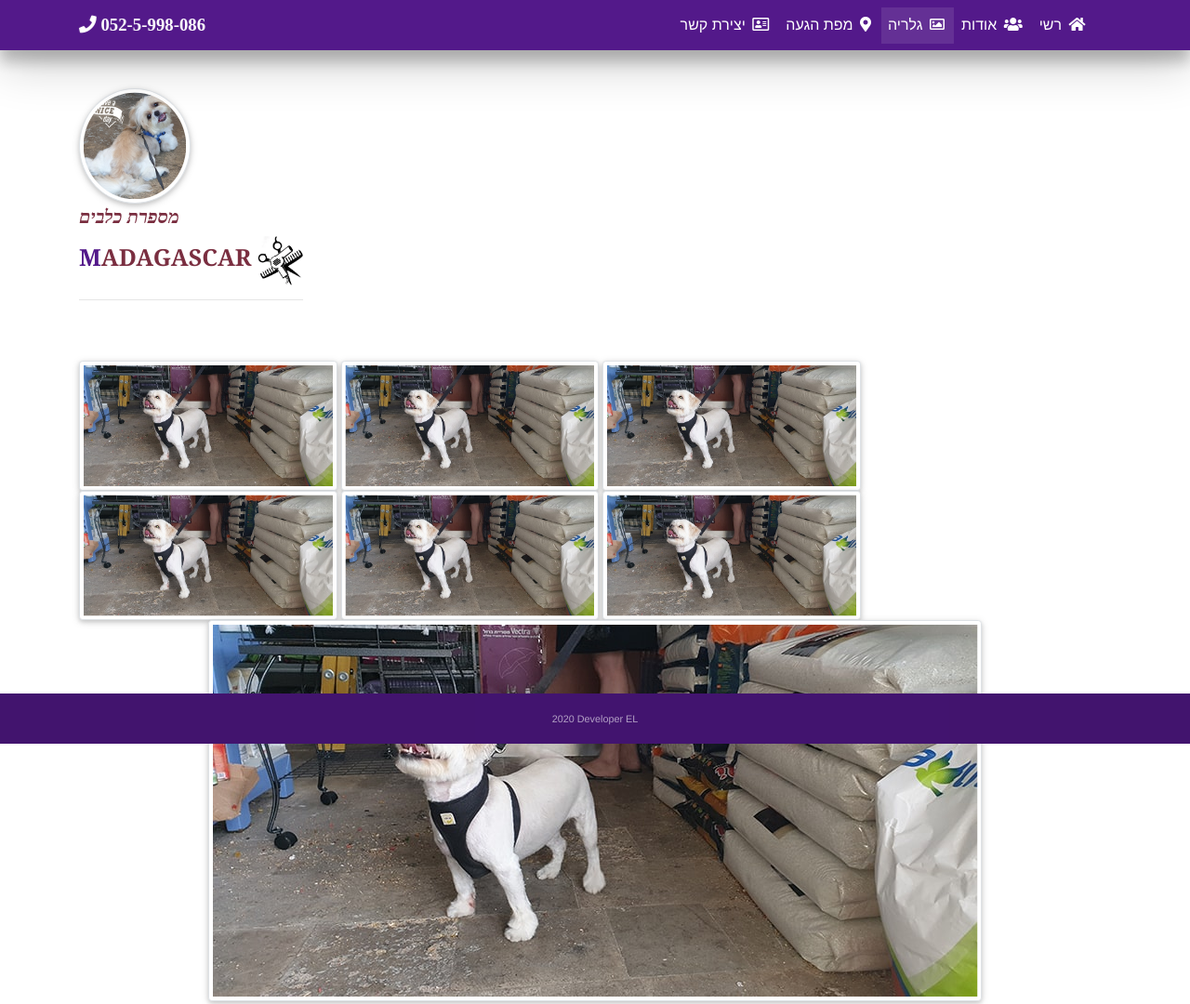
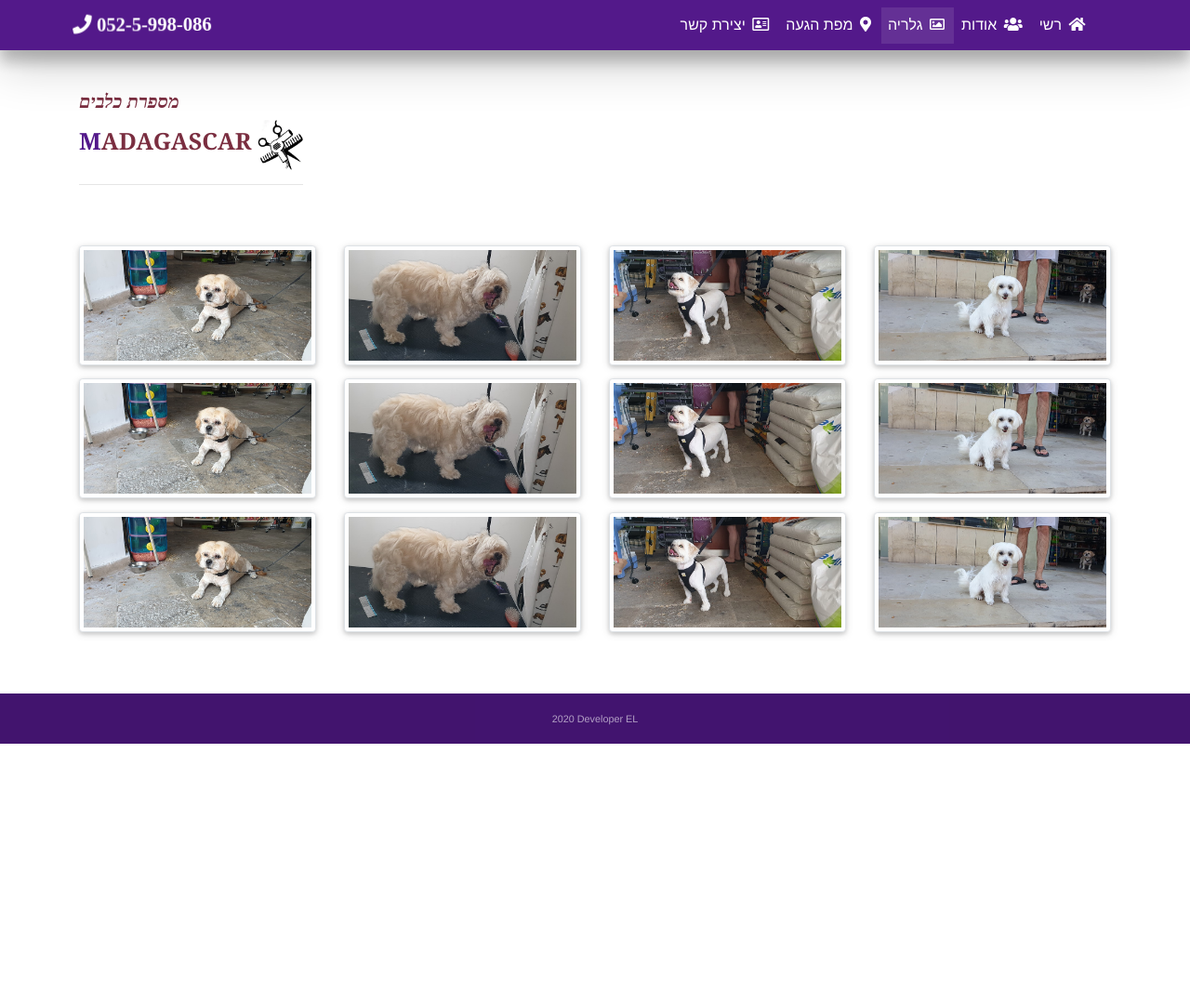
Before and after one commit to Lemberg-Evgeny/Pets, a plain HTML site: page gallery.html in a window 1280 px wide. Shown: the top 1080 px of the page at 93% size. After the commit the page ends 800 px from the top, so only its background shows below. Drawn offline with nearby package versions, Linux system fonts and the light colour scheme.

Commit message:
Gallery fancy

```diff
--- a/gallery.html
+++ b/gallery.html
@@ -85,8 +85,8 @@
                     <div class="col-lg-6 col-md-12">
 
                         <div class="navbar-brand">
-                            <img class="img img-thumbnail img-fluid z-depth-1 rounded-circle" src="images/000shicu.jpg"
-                                alt="Pet Logo" height="120" width="120" />
+                            <!-- <img class="img img-thumbnail img-fluid z-depth-1 rounded-circle" src="images/000shicu.jpg"
+                                alt="Pet Logo" height="120" width="120" /> -->
                             <h1 class="font-italic">מספרת כלבים</h1>
                             <span class="logotxt1">M</span><span class="logotxt2">ADAGASCAR</span>
                             <img class="img img-fluid" src="images/fen.gif" alt="Pet Logo" height="50" width="50" />
@@ -97,104 +97,71 @@
                 </div>
             </section>
 
-            <section id="gallery">
-                <a class="zoom" data-fancybox="gallery" href="gallery/00020190604_151213.jpg">
-                    <img class="img-fluid z-depth-1 img-thumbnail d-inline-block mx-auto w-25 h-25"
-                        src="gallery/00020190604_151213.jpg">
-                </a>
-                <a class="zoom" data-fancybox="gallery" href="gallery/00020190604_151213.jpg">
-                    <img class="img-fluid z-depth-1 img-thumbnail d-inline-block mx-auto w-25 h-25"
-                        src="gallery/00020190604_151213.jpg">
-                </a>
-                <a class="zoom" data-fancybox="gallery" href="gallery/00020190604_151213.jpg">
-                    <img class="img-fluid z-depth-1 img-thumbnail d-inline-block mx-auto w-25 h-25"
-                        src="gallery/00020190604_151213.jpg">
-                </a>
-                <a class="zoom" data-fancybox="gallery" href="gallery/00020190604_151213.jpg">
-                    <img class="img-fluid z-depth-1 img-thumbnail d-inline-block mx-auto w-25 h-25"
-                        src="gallery/00020190604_151213.jpg">
-                </a>
-                <a class="zoom" data-fancybox="gallery" href="gallery/00020190604_151213.jpg">
-                    <img class="img-fluid z-depth-1 img-thumbnail d-inline-block mx-auto w-25 h-25"
-                        src="gallery/00020190604_151213.jpg">
-                </a>
-                <a class="zoom" data-fancybox="gallery" href="gallery/00020190604_151213.jpg">
-                    <img class="img-fluid z-depth-1 img-thumbnail d-inline-block mx-auto w-25 h-25"
-                        src="gallery/00020190604_151213.jpg">
-                </a>
-
-            </section>
-
             <!-- Gallery -->
-            <section class="gallery">
-
-                <!-- Grid row 1 -->
+            <section id="gallery" class="gallery">
                 <div class="row">
                     <!-- Grid column -->
-                    <div class="col-md-12 mb-3 animated zoomIn">
-                        <img src="gallery/00020190604_151213.jpg"
-                            class="img-fluid z-depth-1 img-thumbnail d-flex mx-auto" alt="Responsive image">
-                    </div>
-                    <!-- Grid column -->
+                    <a class="zoom col-6 col-lg-3 mb-3 animated zoomInLeft" data-fancybox="gallery"
+                        href="gallery/01.jpg">
+                        <img class="img-fluid z-depth-1 img-thumbnail d-flex mx-auto"
+                            src="gallery/01.jpg" alt="Responsive image">
+                    </a>
+                    <a class="zoom col-6 col-lg-3 mb-3 animated zoomIn" data-fancybox="gallery"
+                        href="gallery/02.jpg">
+                        <img class="img-fluid z-depth-1 img-thumbnail d-flex mx-auto"
+                            src="gallery/02.jpg" alt="Responsive image">
+                    </a>
+                    <a class="zoom col-6 col-lg-3 mb-3 animated zoomInUp" data-fancybox="gallery"
+                        href="gallery/03.jpg">
+                        <img class="img-fluid z-depth-1 img-thumbnail d-flex mx-auto"
+                            src="gallery/03.jpg" alt="Responsive image">
+                    </a>
+                    <a class="zoom col-6 col-lg-3 mb-3 animated zoomInLeft" data-fancybox="gallery"
+                        href="gallery/04.jpg">
+                        <img class="img-fluid z-depth-1 img-thumbnail d-flex mx-auto"
+                            src="gallery/04.jpg" alt="Responsive image">
+                    </a>
+                    <a class="zoom col-6 col-lg-3 mb-3 animated zoomIn" data-fancybox="gallery"
+                        href="gallery/01.jpg">
+                        <img class="img-fluid z-depth-1 img-thumbnail d-flex mx-auto"
+                            src="gallery/01.jpg" alt="Responsive image">
+                    </a>
+                    <a class="zoom col-6 col-lg-3 mb-3 animated zoomInUp" data-fancybox="gallery"
+                        href="gallery/02.jpg">
+                        <img class="img-fluid z-depth-1 img-thumbnail d-flex mx-auto"
+                            src="gallery/02.jpg" alt="Responsive image">
+                    </a>
+                    <a class="zoom col-6 col-lg-3 mb-3 animated zoomInLeft" data-fancybox="gallery"
+                        href="gallery/03.jpg">
+                        <img class="img-fluid z-depth-1 img-thumbnail d-flex mx-auto"
+                            src="gallery/03.jpg" alt="Responsive image">
+                    </a>
+                    <a class="zoom col-6 col-lg-3 mb-3 animated zoomIn" data-fancybox="gallery"
+                        href="gallery/04.jpg">
+                        <img class="img-fluid z-depth-1 img-thumbnail d-flex mx-auto"
+                            src="gallery/04.jpg" alt="Responsive image">
+                    </a>
+                    <a class="zoom col-6 col-lg-3 mb-3 animated zoomInUp" data-fancybox="gallery"
+                        href="gallery/01.jpg">
+                        <img class="img-fluid z-depth-1 img-thumbnail d-flex mx-auto"
+                            src="gallery/01.jpg" alt="Responsive image">
+                    </a>
+                    <a class="zoom col-6 col-lg-3 mb-3 animated zoomInLeft" data-fancybox="gallery"
+                        href="gallery/02.jpg">
+                        <img class="img-fluid z-depth-1 img-thumbnail d-flex mx-auto"
+                            src="gallery/02.jpg" alt="Responsive image">
+                    </a>
+                    <a class="zoom col-6 col-lg-3 mb-3 animated zoomIn" data-fancybox="gallery"
+                        href="gallery/03.jpg">
+                        <img class="img-fluid z-depth-1 img-thumbnail d-flex mx-auto"
+                            src="gallery/03.jpg" alt="Responsive image">
+                    </a>
+                    <a class="zoom col-6 col-lg-3 mb-3 animated zoomInUp" data-fancybox="gallery"
+                        href="gallery/04.jpg">
+                        <img class="img-fluid z-depth-1 img-thumbnail d-flex mx-auto"
+                            src="gallery/04.jpg" alt="Responsive image">
+                    </a>
                 </div>
-                <!-- /Grid row 1 -->
-
-
-                <!-- Grid row 2 -->
-                <div class="row">
-                    <!-- Grid column -->
-                    <div class="col-lg-4 col-md-12 mb-3  animated zoomInLeft">
-                        <img src="gallery/00020190605_105535.jpg"
-                            class="img-fluid z-depth-1 img-thumbnail d-flex mx-auto" alt="Responsive image">
-                    </div>
-                    <!-- Grid column -->
-
-                    <!-- Grid column -->
-                    <div class="col-lg-4 col-md-6 mb-3  animated zoomInUp">
-                        <img src="gallery/00020190605_122338.jpg"
-                            class="img-fluid z-depth-1 img-thumbnail d-flex mx-auto" alt="Responsive image">
-                    </div>
-                    <!-- Grid column -->
-
-                    <!-- Grid column -->
-                    <div class="col-lg-4 col-md-6 mb-3  animated zoomInRight">
-                        <img src="gallery/00020191023_102012.jpg"
-                            class="img-fluid z-depth-1 img-thumbnail d-flex mx-auto" alt="Responsive image">
-                    </div>
-                    <!-- Grid column -->
-                </div>
-                <!-- /Grid row 2 -->
-
-
-                <!-- Grid row 3 -->
-                <div class="row">
-                    <!-- Grid column -->
-                    <div class="col-md-6 mb-3">
-                        <img src="gallery/00020191024_141841.jpg"
-                            class="img-fluid z-depth-1 img-thumbnail d-flex mx-auto" alt="Responsive image">
-                    </div>
-                    <!-- Grid column -->
-
-                    <!-- Grid column -->
-                    <div class="col-md-6 mb-3">
-                        <img src="gallery/00020191024_142639.jpg"
-                            class="img-fluid z-depth-1 img-thumbnail d-flex mx-auto" alt="Responsive image">
-                    </div>
-                    <!-- Grid column -->
-                </div>
-                <!-- /Grid row 3 -->
-
-                <!-- Grid row 4 -->
-                <div class="row">
-                    <!-- Grid column -->
-                    <div class="col-md-12 mb-3 animated zoomIn">
-                        <img src="gallery/00020190604_133702.jpg"
-                            class="img-fluid z-depth-1 img-thumbnail d-flex mx-auto" alt="Responsive image">
-                    </div>
-                    <!-- Grid column -->
-                </div>
-                <!-- /Grid row 4 -->
-
             </section>
             <!-- /Gallery -->
         </div>
@@ -225,21 +192,8 @@
         $(document).ready(function () {
             new WOW().init();
         });
-
-        $('[data-fancybox="gallery"]').fancybox({
-            // Options will go here
-            buttons: [
-
-                "slideShow",
-                "thumbs",
-                "close"
-            ],
-            protect: true,
-            loop: true,
-            arrows: true,
-            infobar: true,
-        });
     </script>
+    <script src="/gallery/scripts/data-fancybox-Gallery.js"></script>
 </body>
 
 </html>
--- /dev/null
+++ b/gallery/scripts/data-fancybox-Gallery.js
@@ -0,0 +1,12 @@
+$('[data-fancybox="gallery"]').fancybox({
+    buttons: [
+        "slideShow",
+        "thumbs",
+        "close"
+    ],
+    protect: true,
+    loop: true,
+    arrows: true,
+    infobar: true,
+    transitionEffect: "circular"
+});
```
Also changed, not shown: gallery copy.html (added, +263 -0 lines), gallery/00020190605_105535.jpg (deleted), gallery/00020190605_122338.jpg (deleted), gallery/00020191023_102012.jpg (deleted), gallery/01.jpg (renamed from gallery/00020191024_142639.jpg), gallery/02.jpg (renamed from gallery/00020190604_133702.jpg), gallery/03.jpg (renamed from gallery/00020190604_151213.jpg), gallery/04.jpg (renamed from gallery/00020191024_141841.jpg).
